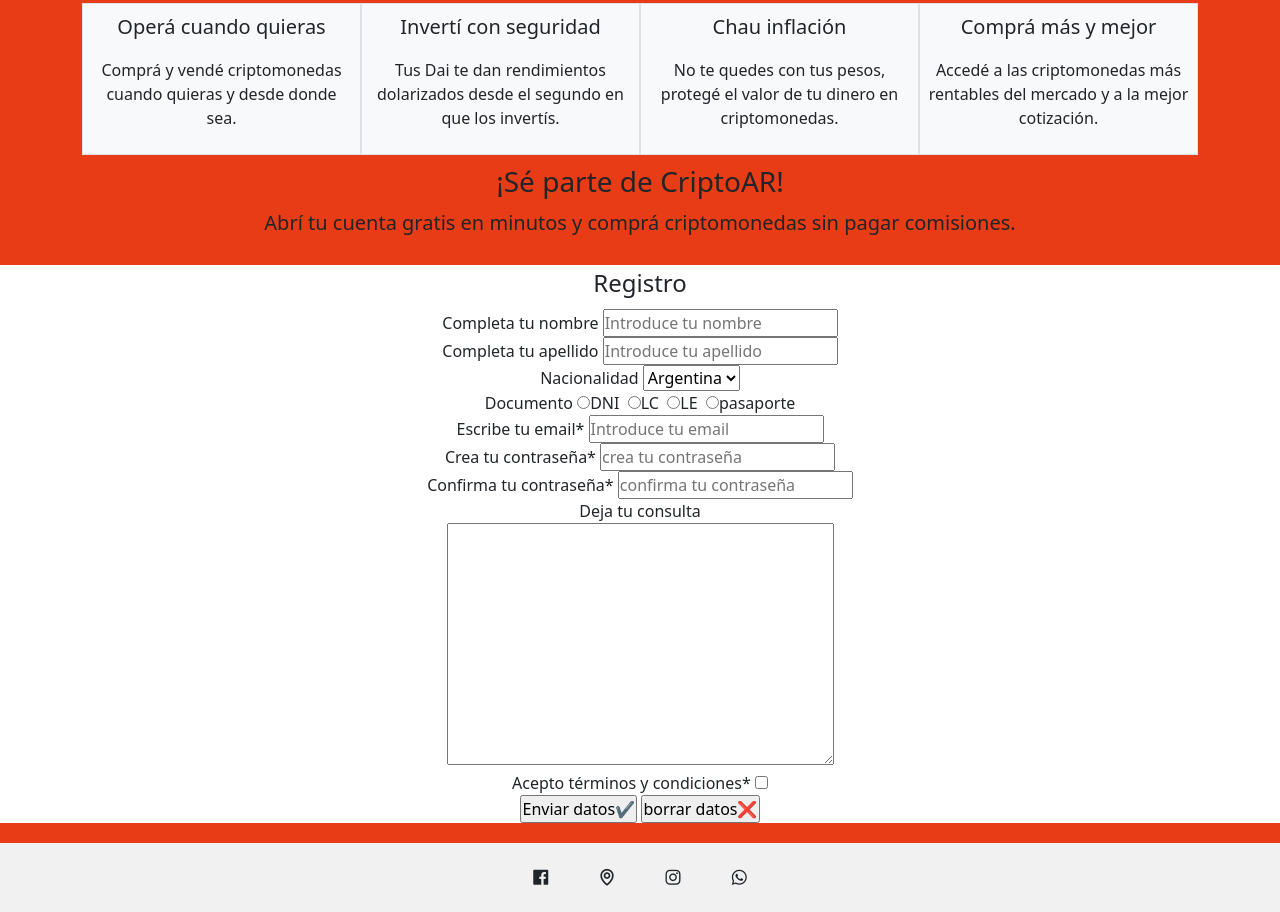
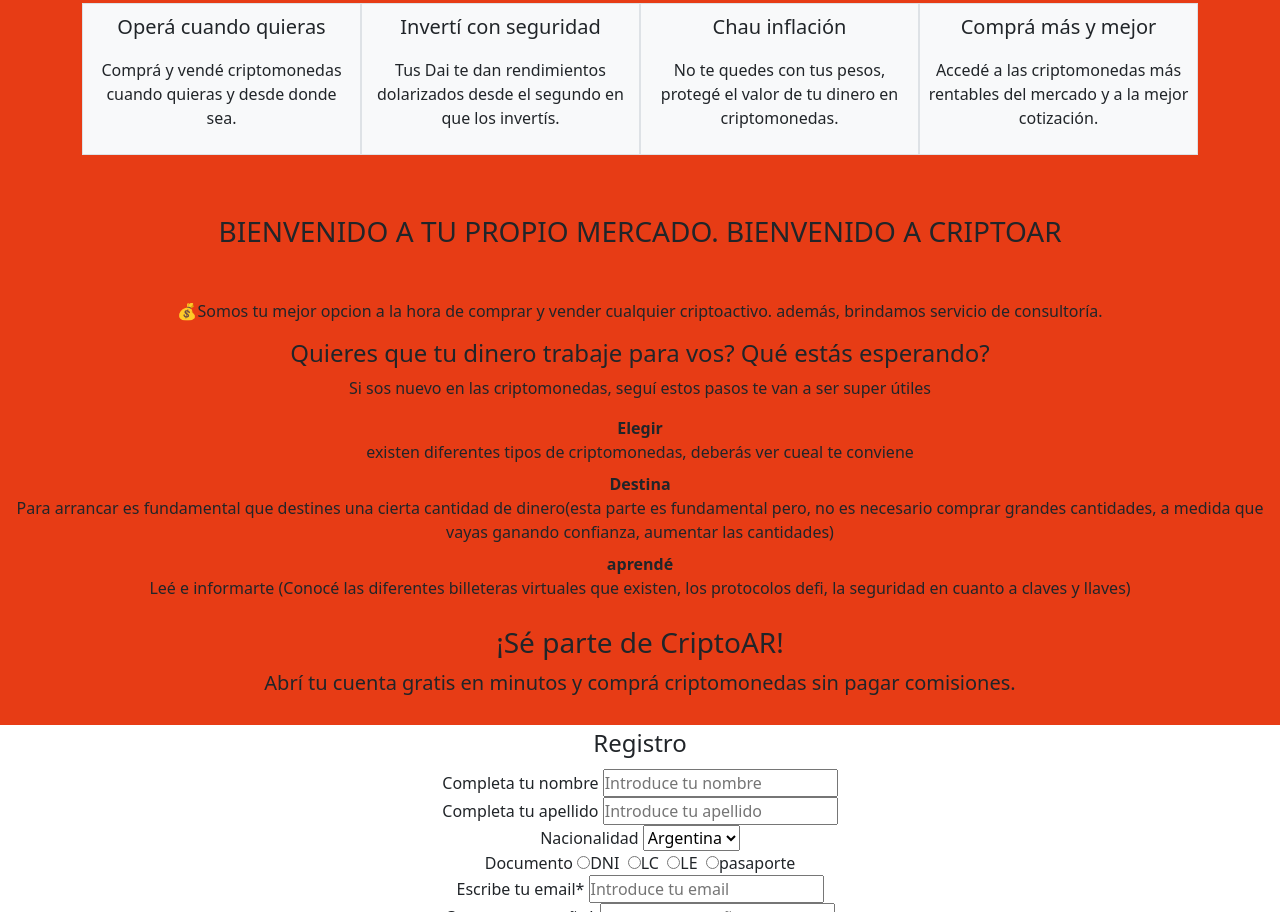
Before and after one commit to ramispamela/pamelaramisignaciocopia, a website: page index.html in a window 1280 px wide. Shown: the part 372-1284 px from the top of the page. Drawn offline with nearby package versions, Linux system fonts and the light colour scheme; a web font is replaced by a local one.

Commit message:
Update index.html
Agregue otro div

```diff
--- a/index.html
+++ b/index.html
@@ -77,6 +77,20 @@
             <p>Accedé a las criptomonedas más rentables del mercado y a la mejor cotización.</p>
         </div>
         </div>
+        </div>
+        <div>
+            <h3>bienvenido a tu propio mercado. bienvenido a CriptoAR</h3>
+            <P>💰Somos tu mejor opcion a la hora de comprar y vender cualquier criptoactivo. además, brindamos servicio de consultoría.</P>
+            <h4>Quieres que tu dinero trabaje para vos? Qué estás esperando?</h4>
+            <p>Si sos nuevo en las criptomonedas, seguí estos pasos te van a ser super útiles</p>
+            <dl>
+                <dt>Elegir</dt>
+                <dd>existen diferentes tipos de criptomonedas, deberás ver cueal te conviene</dd>
+                <dt>Destina</dt>
+                <dd>Para arrancar es fundamental que destines una cierta cantidad de dinero(esta parte es fundamental pero, no es necesario comprar grandes cantidades, a medida que vayas ganando confianza, aumentar las cantidades)</dd>
+                <dt>aprendé</dt>
+                <dd>Leé e informarte (Conocé las diferentes billeteras virtuales que existen, los protocolos defi, la seguridad en cuanto a claves y llaves)</dd>
+            </dl>
         </div>
         <section class="formulario">
             <h3 class="wow animate__animated animate__flipInX">¡Sé parte de CriptoAR!</h3>
```
